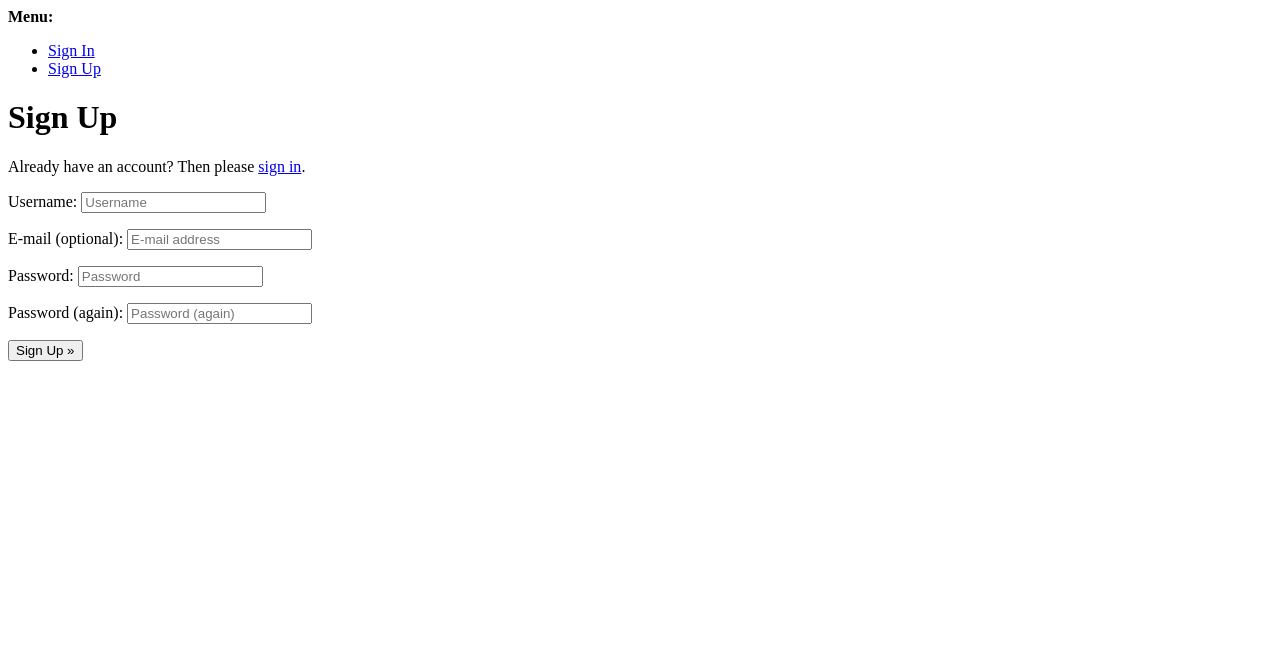
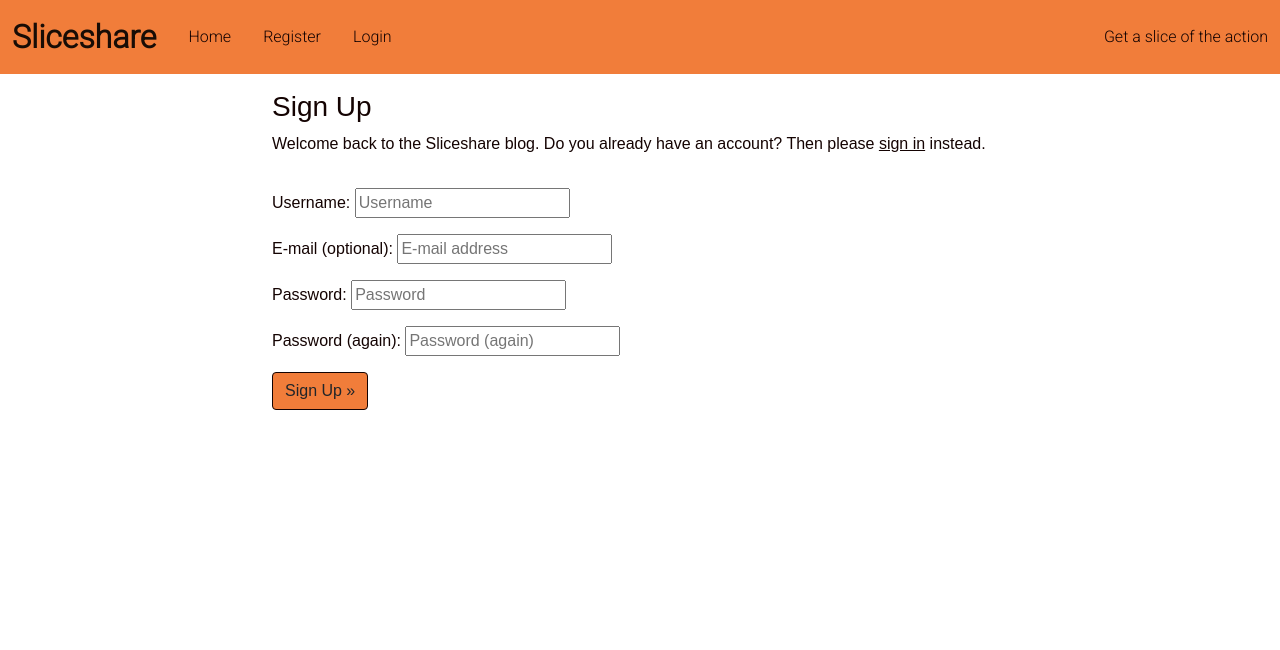
Before and after one commit to HarryRHayden/CI-PP4, a Django app: page /accounts/signup/ in a window 1280 px wide. Shown: the top 650 px of the page. Run offline with Django 3.2, Linux system fonts and the light colour scheme.

Commit message:
add styling to account pages

```diff
--- a/blog/forms.py
+++ b/blog/forms.py
@@ -1,5 +1,8 @@
 from django import forms
 from .models import Comment
+from django.contrib.auth.forms import UserChangeForm
+from django.conf import settings
+from django.contrib.auth.models import User
 
 
 class CommentForm(forms.ModelForm):
--- a/static/css/style.css
+++ b/static/css/style.css
@@ -10,7 +10,8 @@ body {
     color: #140302;
 }
 
-.nav-link {
+.nav-link,
+.link {
     color:#140302;
 }
 
@@ -124,3 +125,15 @@ body {
 .no-border {
     border: none;
 }
+
+.btn-signup {
+    background-color: #F17D3A;
+    border: 1px solid #140302;
+}
+
+.btn-signup:hover,
+.btn-signup:active {
+    background-color: #140302;
+    border: 1px solid #F17D3A;
+    color: #F17D3A;
+}
--- a/templates/account/login.html
+++ b/templates/account/login.html
@@ -15,7 +15,7 @@
       <h3>{% trans "Sign In" %}</h3>
 
       <p>{% blocktrans %}If you have not created an account yet, then please
-        <a href="{{ signup_url }}">sign up</a> first.{% endblocktrans %}</p>
+        <a class="link" href="{{ signup_url }}">sign up</a> first.{% endblocktrans %}</p>
     </div>
   </div>
   <div class="row">
--- a/templates/account/signup.html
+++ b/templates/account/signup.html
@@ -1,21 +1,31 @@
-{% extends "account/base.html" %}
+{% extends "base.html" %}
 
 {% load i18n %}
 
 {% block head_title %}{% trans "Signup" %}{% endblock %}
 
 {% block content %}
-<h1>{% trans "Sign Up" %}</h1>
+<div class="container">
+  <div class="row">
+      <div class="col-md-8 mt-3 offset-md-2">
+          <h3>{% trans "Sign Up" %}</h3>
 
-<p>{% blocktrans %}Already have an account? Then please <a href="{{ login_url }}">sign in</a>.{% endblocktrans %}</p>
-
+          <p>{% blocktrans %}Welcome back to the Sliceshare blog. Do you already have an account? Then please <a
+                  class="link" href="{{ login_url }}">sign in</a> instead.{% endblocktrans %}</p>
+      </div>
+  </div>
+  <div class="row">
+      <div class="col-md-8 mt-3 offset-md-2">
           <form class="signup" id="signup_form" method="post" action="{% url 'account_signup' %}">
               {% csrf_token %}
               {{ form.as_p }}
               {% if redirect_field_value %}
               <input type="hidden" name="{{ redirect_field_name }}" value="{{ redirect_field_value }}" />
               {% endif %}
-  <button type="submit">{% trans "Sign Up" %} &raquo;</button>
+              <button class="btn btn-signup right" type="submit">{% trans "Sign Up" %} &raquo;</button>
           </form>
+      </div>
+  </div>
+</div>
 
 {% endblock %}
```
Also changed, not shown: blog/views.py (+35 -0 lines). Lines whose indentation alone changed are shown as unchanged.
